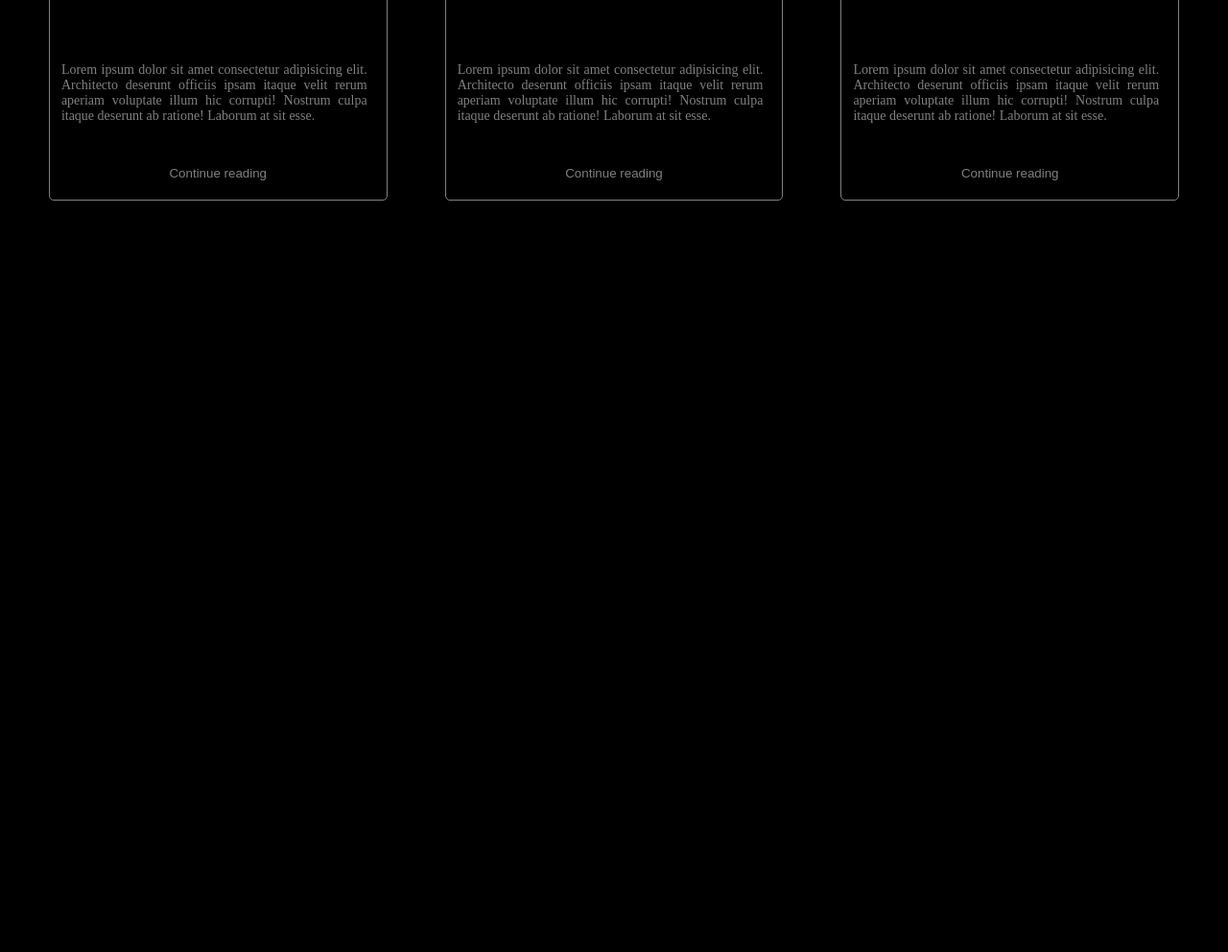
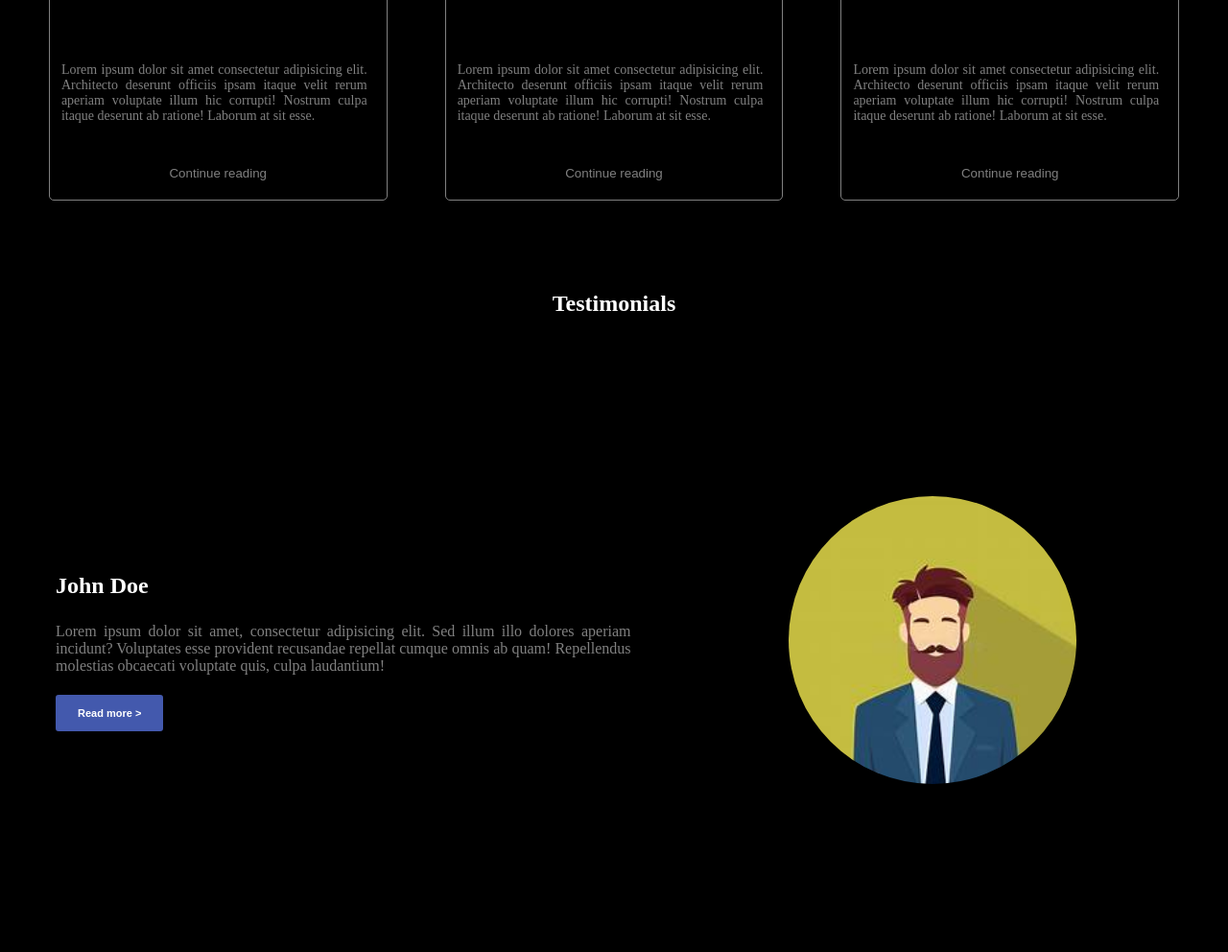
Before and after one commit to B-Jayree/Week3_Portfolio, a plain HTML site: page index.html in a window 1280 px wide. Shown: the part 1859-2851 px from the top of the page at 96% size. Before the commit the page ends 2150 px from the top, so only its background shows below. Drawn offline with Linux system fonts and the light colour scheme.

Commit message:
add section 4 and styles

```diff
--- a/index.html
+++ b/index.html
@@ -106,6 +106,43 @@
            /* border-radius: 3px;*/
             border: none;
         }
+        #testimonials-section{
+            text-align: center;
+            margin: 10px 0px;
+
+        }
+        .test-container{
+            display: flex;
+            justify-content: center;
+            height: 80vh;
+        }
+        .test-content{
+            width: 50%;
+            margin: auto;
+        }
+        .test-word{
+            text-align: justify;
+            padding: 0px 15px;
+            margin-left: 35px;
+        }
+        .test-word p{
+            color: grey;
+            padding: 5px 0px;
+        }
+        .test-word button{
+            border: none;
+            border-radius: 3px;
+            padding: 13px 23px;
+            font-size: 11px;
+            font-weight: bold;
+            color: white;
+            background-color: #4359ad;
+            cursor: pointer;
+
+        }
+        .test-img img{
+            border-radius: 50%;
+        }
     </style>
 
 
@@ -191,6 +228,20 @@
         </div>
 
     </section>
+    <section id="testimonials-section">
+        <h1>Testimonials</h1>
+        <div class="test-container">
+            <div class="test-content test-word">
+                <h1>John Doe</h1>
+                <p>Lorem ipsum dolor sit amet, consectetur adipisicing elit. Sed illum illo dolores aperiam incidunt? Voluptates esse provident recusandae repellat cumque omnis ab quam! Repellendus molestias obcaecati voluptate quis, culpa laudantium!</p>
+                <button>Read more ></button>
+            </div>
+            <div class="test-content test-img">
+                <img src="./images/th.jfif" width="300" height="300" alt="testimonial image">
+            </div>
+        </div>
+
+    </section>
 
 
 </body>
```
